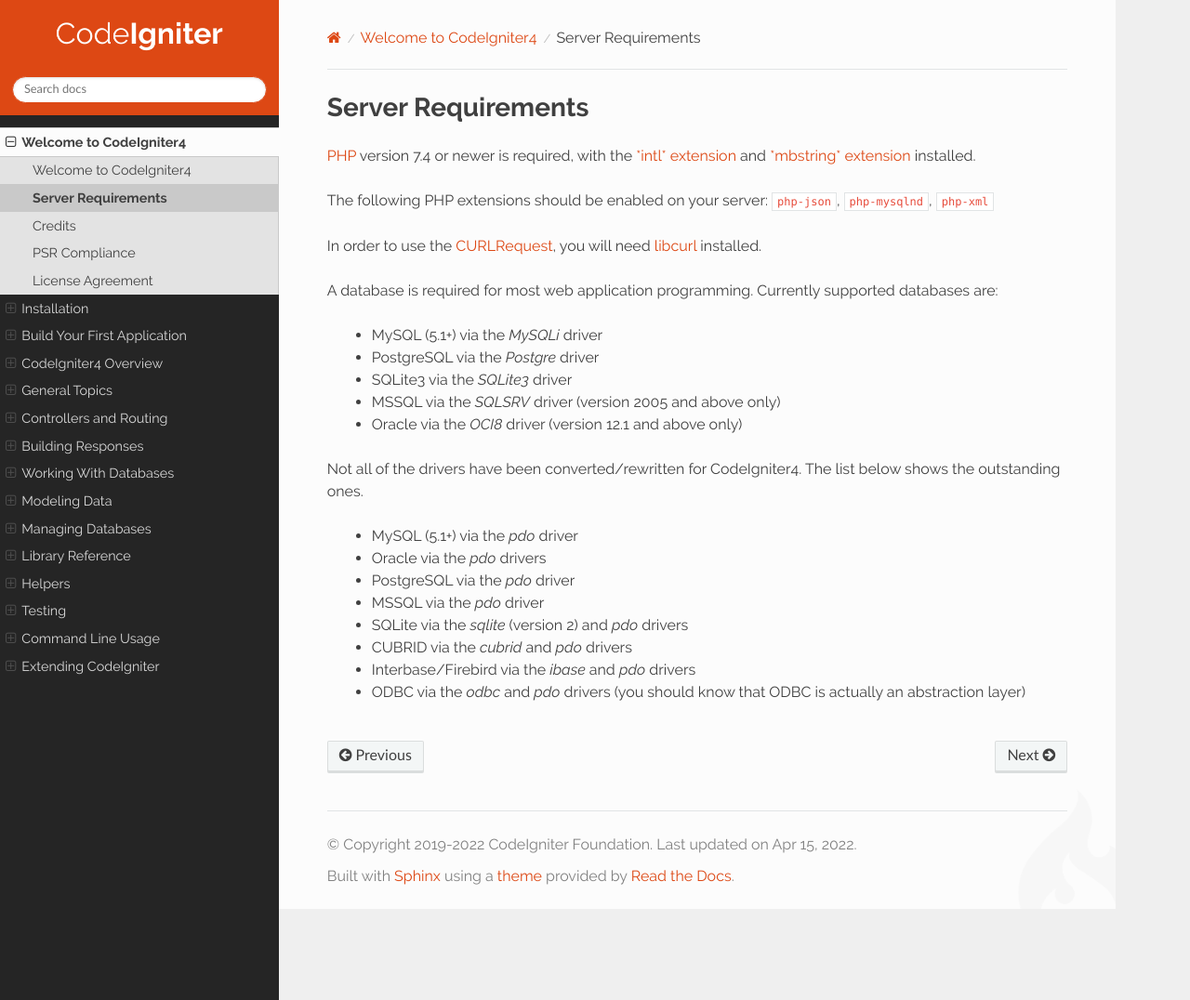
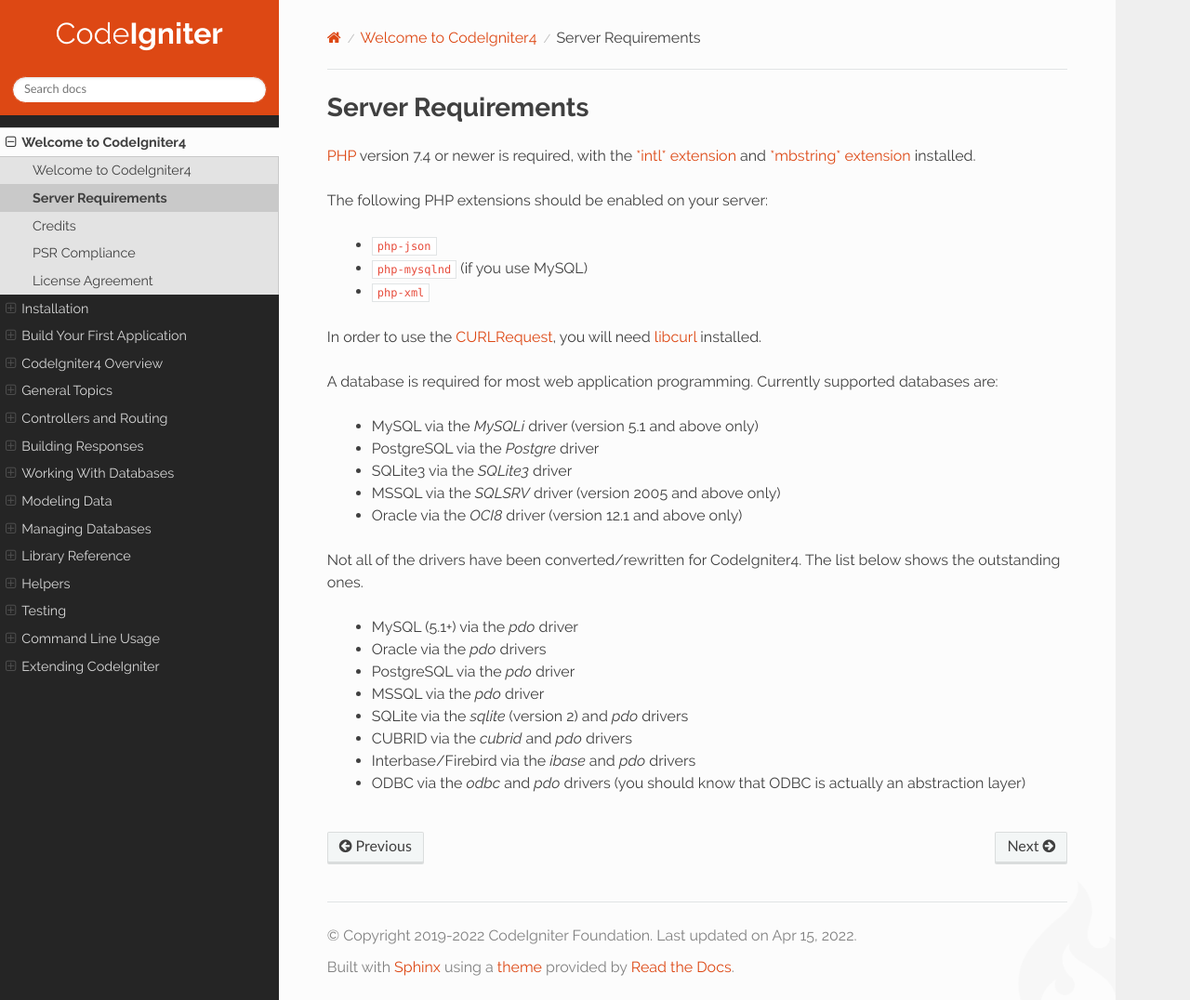
Before and after one commit to NEKOGET/ci4_user_guide_src, a Sphinx documentation site: the page built from source/intro/requirements.rst, in a window 1280 px wide and 1076 px high. Shown: the whole window at 93% size. Built offline with Sphinx 7.4.7 and the Read the Docs theme 2.0.0, drawn with Linux system fonts in a browser that asks for light colours.

Commit message:
docs: small improvement

```diff
--- a/source/intro/requirements.rst
+++ b/source/intro/requirements.rst
@@ -7,7 +7,10 @@ Server Requirements
 installed.
 
 The following PHP extensions should be enabled on your server:
-``php-json``, ``php-mysqlnd``, ``php-xml``
+
+  - ``php-json``
+  - ``php-mysqlnd`` (if you use MySQL)
+  - ``php-xml``
 
 In order to use the :doc:`CURLRequest </libraries/curlrequest>`, you will need
 `libcurl <https://www.php.net/manual/en/curl.requirements.php>`_ installed.
@@ -15,7 +18,7 @@ In order to use the :doc:`CURLRequest </libraries/curlrequest>`, you will need
 A database is required for most web application programming.
 Currently supported databases are:
 
-  - MySQL (5.1+) via the *MySQLi* driver
+  - MySQL via the *MySQLi* driver (version 5.1 and above only)
   - PostgreSQL via the *Postgre* driver
   - SQLite3 via the *SQLite3* driver
   - MSSQL via the *SQLSRV* driver (version 2005 and above only)
```
